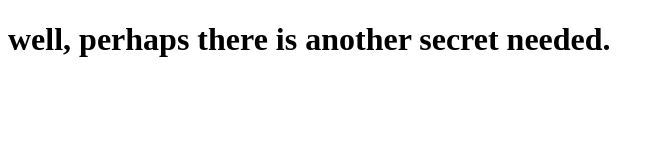
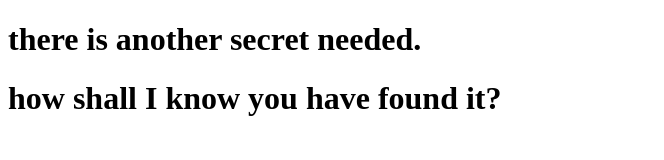
Before and after one commit to Maurotoxin/Maurotoxin.github.io, a plain HTML site: page index.html in a window 1280 px wide. Shown: the whole page, without its empty margins (0-664 px from the left). Drawn offline with Linux system fonts and the light colour scheme.

Commit message:
1029384756

```diff
--- a/index.html
+++ b/index.html
@@ -2,9 +2,11 @@
 <html>
   <head>
     <meta charset="utf-8">
-    <title>just a little longer</title>
+    <title>well done</title>
   </head>
   <body>
-<h1>well, perhaps there is another secret needed.</h1>
+<h1>there is another secret needed.</h1>
+<h1>how shall I know you have found it?</h1>
   </body>
 </html>
+<!-- truth lies within the gateway. seek the truth between the lies. -->
```
